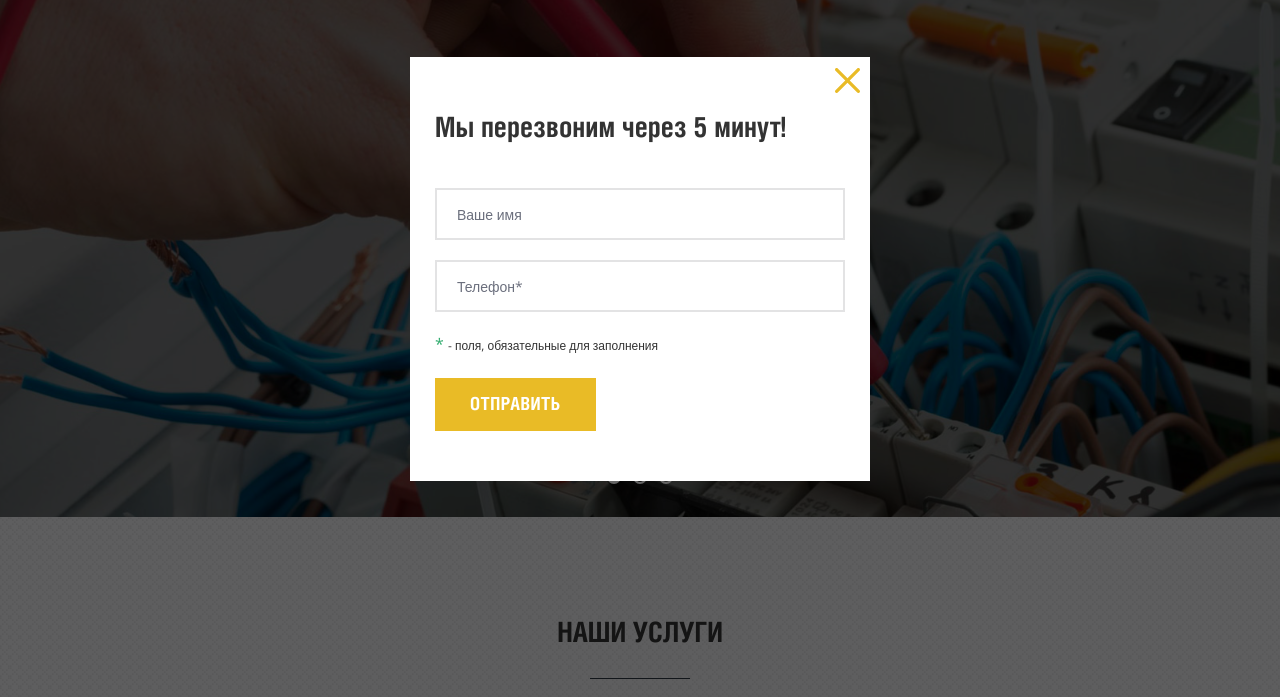
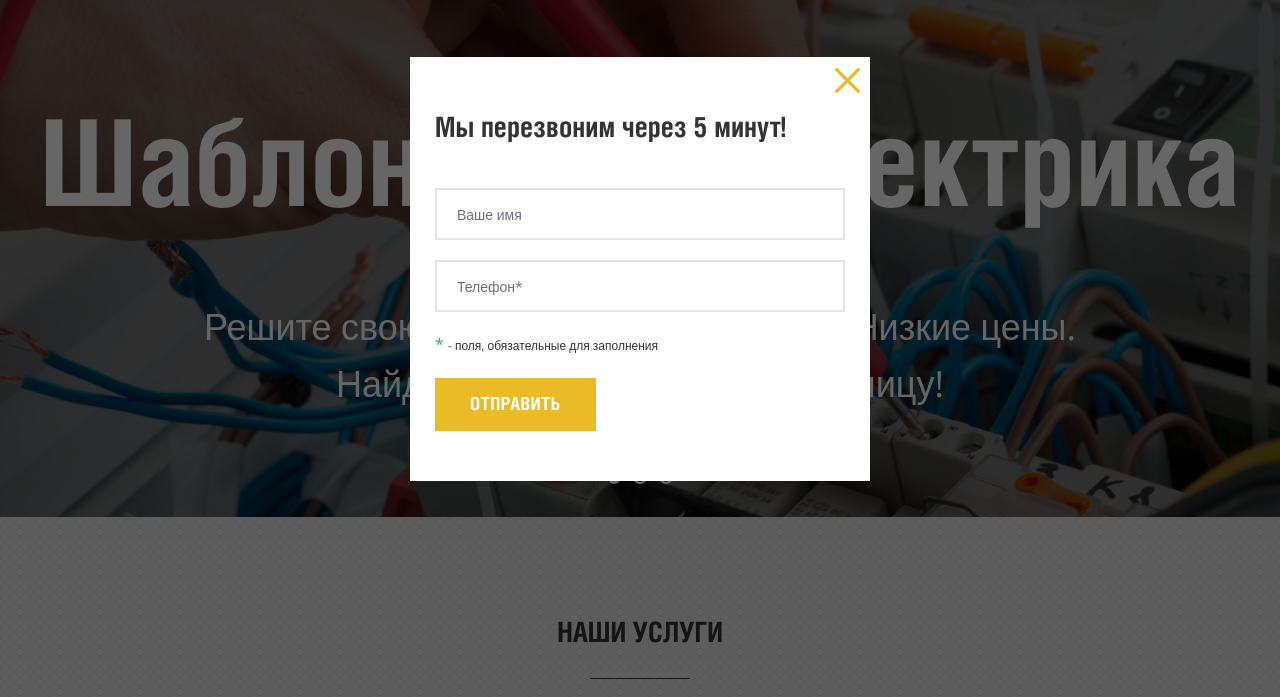
Before and after one commit to mrmep3/js-16, a website: page index.html in a window 1280 px wide. Both pictures are taken after a click on the link "ЗАКАЗАТЬ ЗВОНОК". Shown: the part 103-800 px from the top of the page. Drawn offline with nearby package versions, Linux system fonts and the light colour scheme; files whose address does not match are found by name.

Commit message:
Поправил стили

```diff
--- a/css/style.css
+++ b/css/style.css
@@ -936,8 +936,8 @@ video#video_background {
 		height: 520px;
 	}
 	.top-slider .table {
-		opacity: 0;
-		visibility: hidden;
+		opacity: 1;
+		visibility: visible;
 		-webkit-transform: scale(1.5);
 		-ms-transform: scale(1.5);
 		-o-transform: scale(1.5);
--- a/index.html
+++ b/index.html
@@ -96,9 +96,7 @@
 		<!-- * * * * * * Top slider * * * * * * -->
 		<div class="top-slider white text-center relative">
 			<div class="item relative active"
-				style="background: url(images/slide1.jpg) 50% 50% no-repeat; background-size: cover;"
-				>
-<!-- 				<img src="./images/slide1.jpg" alt=""> -->
+				style="background: url(images/slide1.jpg) 50% 50% no-repeat; background-size: cover;">
 				<div class="table">
 					<div class="table-cell">
 						<div class="container">
```
